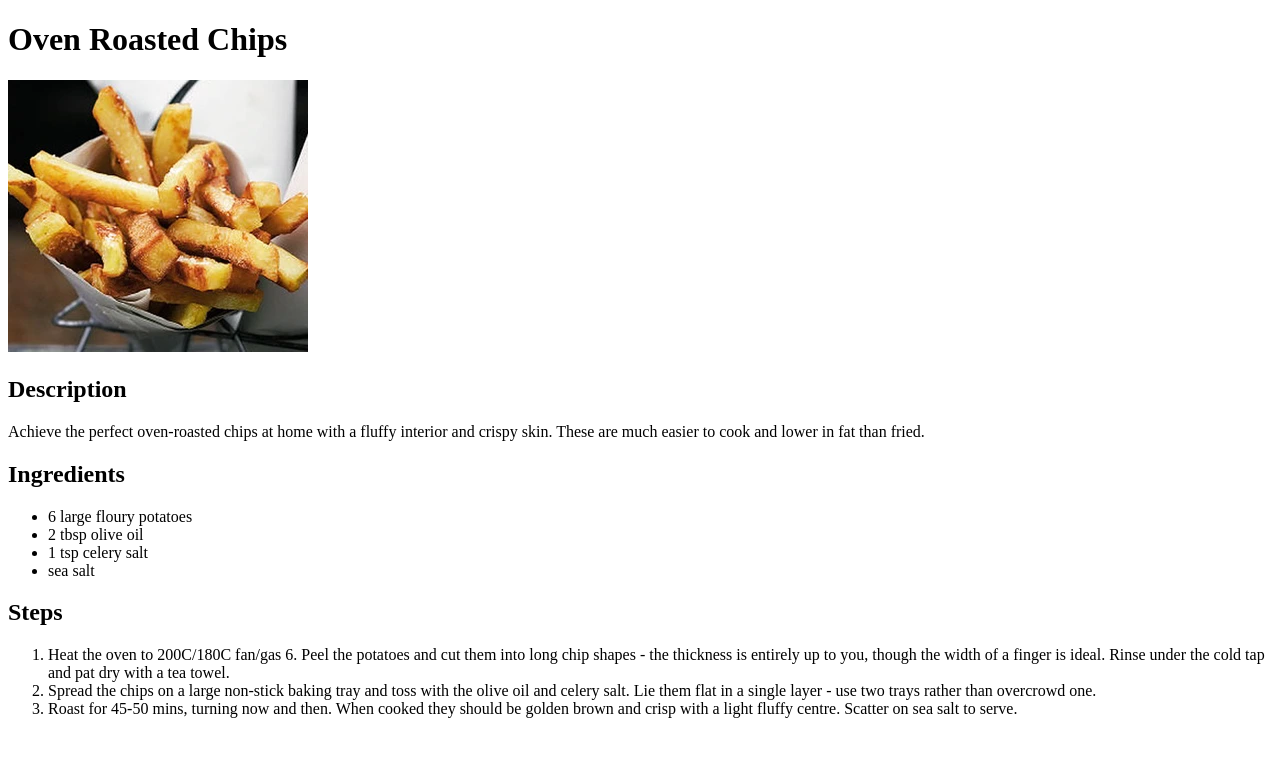
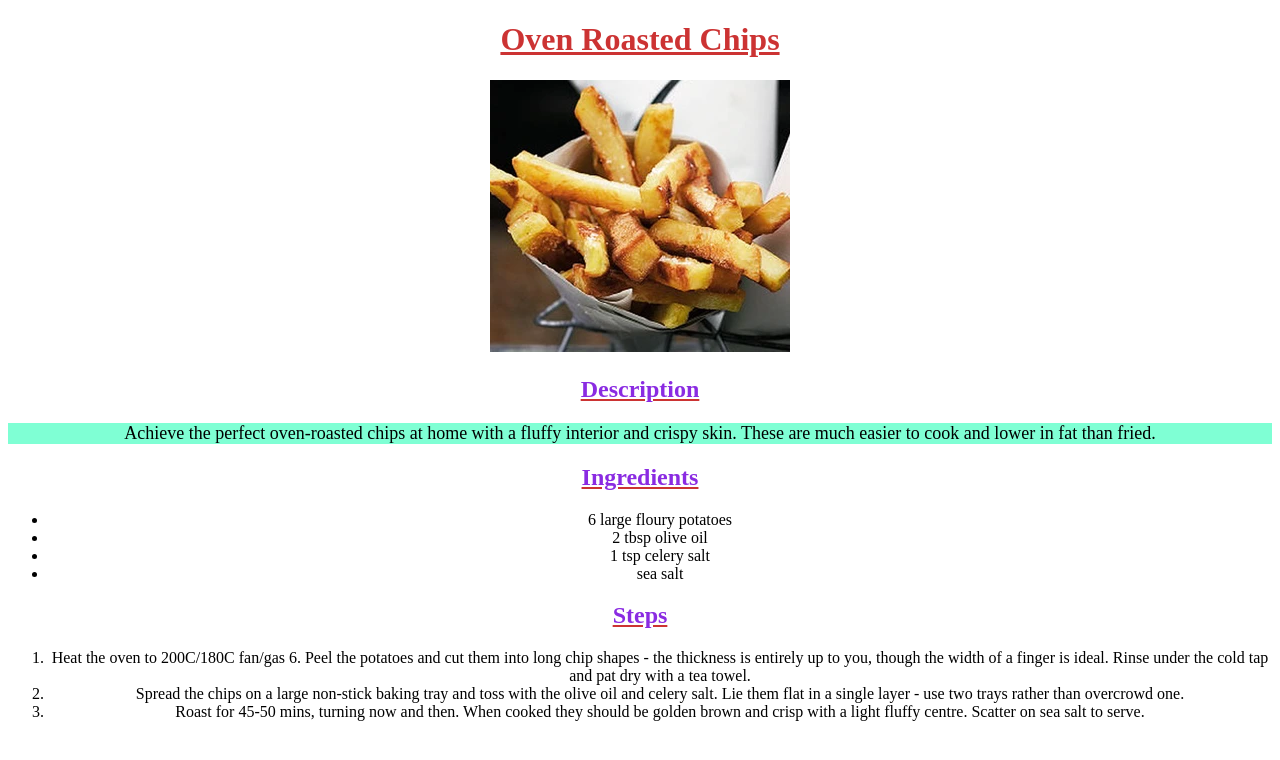
Before and after one commit to LGGC/odin-recipes, a plain HTML site: page recipes/chips.html in a window 1280 px wide. Drawn offline with Linux system fonts and the light colour scheme.

Commit message:
fix title for html and add styles

```diff
--- a/recipes/chips.html
+++ b/recipes/chips.html
@@ -4,6 +4,8 @@
     <meta charset="UTF-8">
     <meta http-equiv="X-UA-Compatible" content="IE=edge">
     <meta name="viewport" content="width=device-width, initial-scale=1.0">
+    <link rel="stylesheet" href="../styles.css">
+
     <title>Chips Recipe</title>
 </head>
 <body>
--- /dev/null
+++ b/styles.css
@@ -0,0 +1,16 @@
+* {
+    text-align: center;
+}
+
+h1 {
+    text-decoration: underline;
+    color: #cc3333;
+}
+h2 {
+    text-decoration: underline #cc3333;
+    color: blueviolet;
+}
+p {
+    font-size: large;
+    background-color: aquamarine;
+}
```
Also changed, not shown: index.html (+2 -1 lines), recipes/crepes.html (+1 -0 lines).
